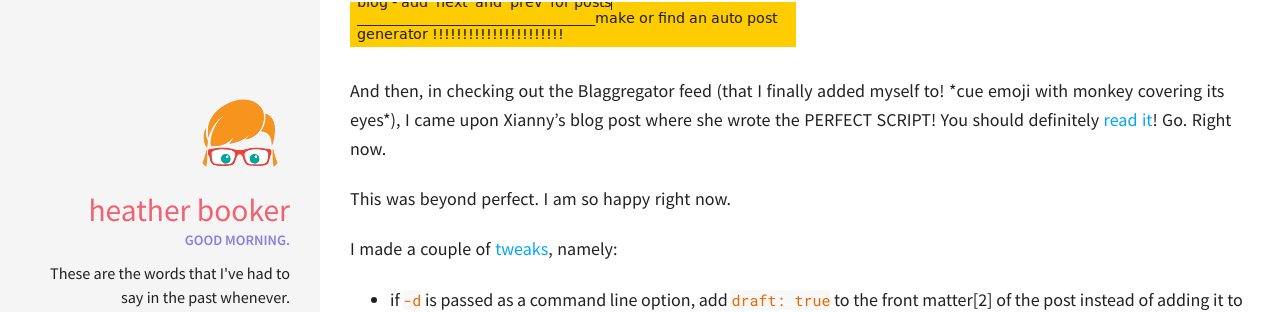
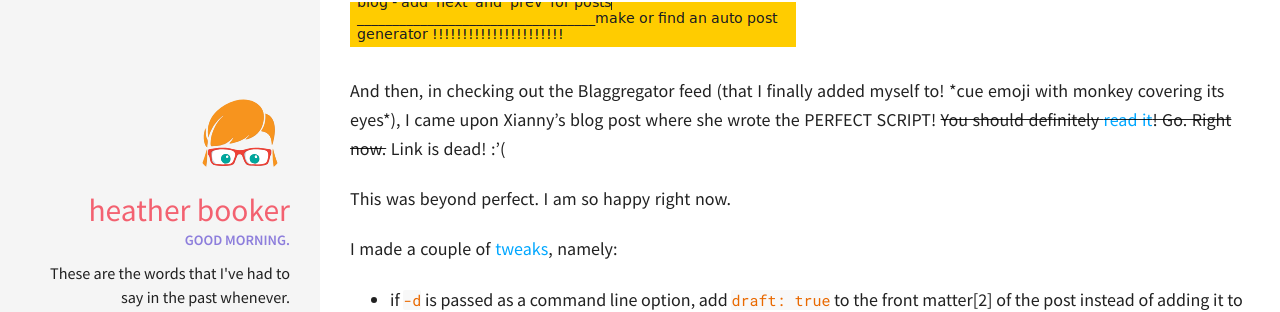
Before and after one commit to heatherbooker/blog, a Jekyll site: the page built from _posts/2017-02-28-xiannys-awesome-jekyll-post-generator.md, in a window 1280 px wide. Shown: the part 837-1149 px from the top of the page. Built offline with Jekyll 4.4.1, drawn with Linux system fonts in a browser that asks for light colours.

Commit message:
Remove dead link (leads to strange and mysterious places)

```diff
--- a/_posts/2017-02-28-xiannys-awesome-jekyll-post-generator.md
+++ b/_posts/2017-02-28-xiannys-awesome-jekyll-post-generator.md
@@ -19,7 +19,7 @@ Anyway, you can see this snippet from my (appallingly large collection of) deskt
 
 ![it has a lot of exclamation points. because i wanted it.]({{ site.url }}/assets/img/post-generator-wanted.png)
 
-And then, in checking out the Blaggregator feed (that I finally added myself to! \*cue emoji with monkey covering its eyes\*), I came upon Xianny's blog post where she wrote the PERFECT SCRIPT! You should definitely [read it](http://journal.xianny.com/2017/02/21/autogen-jekyll-new-post.html)! Go. Right now.
+And then, in checking out the Blaggregator feed (that I finally added myself to! \*cue emoji with monkey covering its eyes\*), I came upon Xianny's blog post where she wrote the PERFECT SCRIPT! ~~You should definitely [read it](http://journal.xianny.com/2017/02/21/autogen-jekyll-new-post.html)! Go. Right now.~~ Link is dead! :'(
 
 This was beyond perfect. I am so happy right now.
 
```
